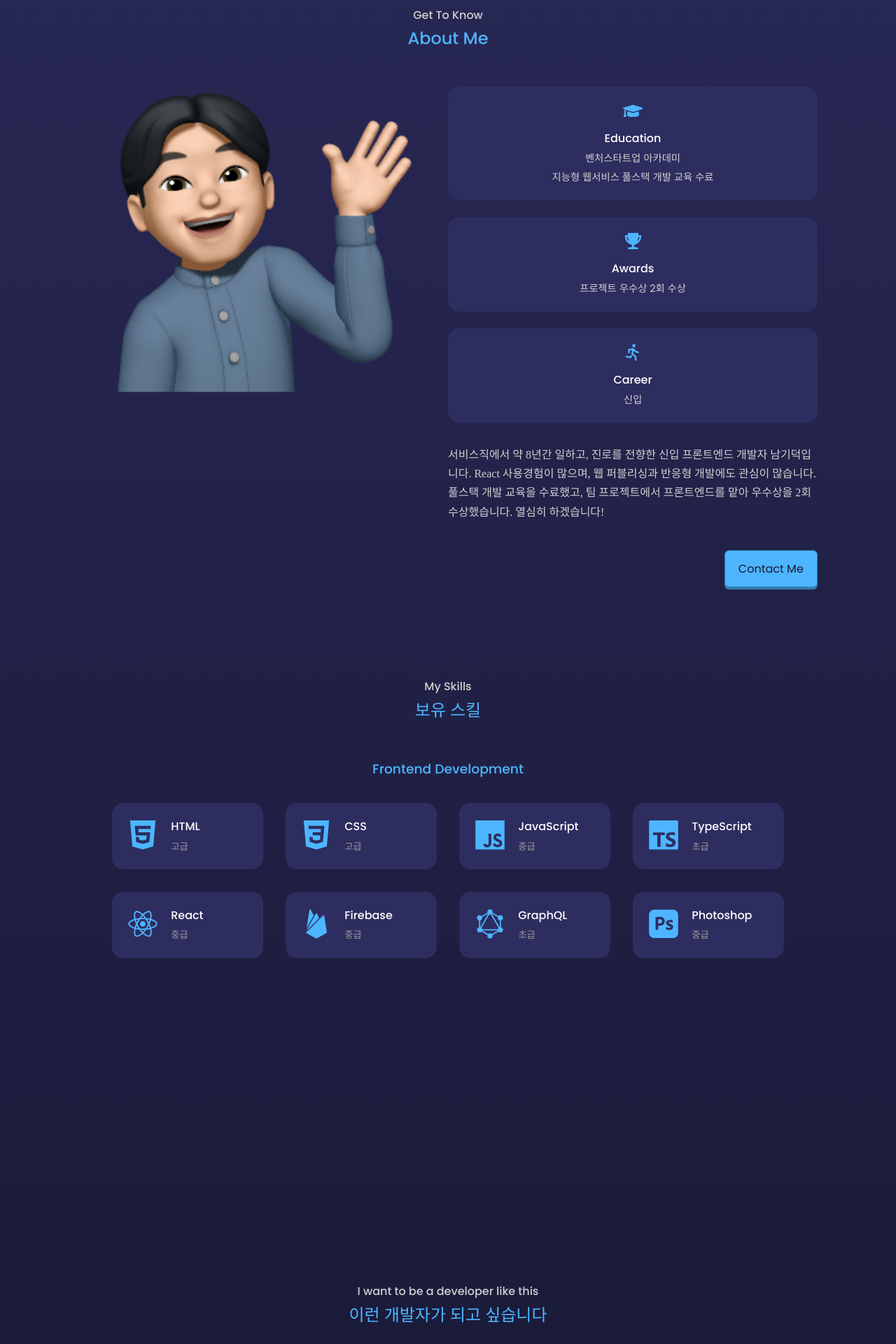
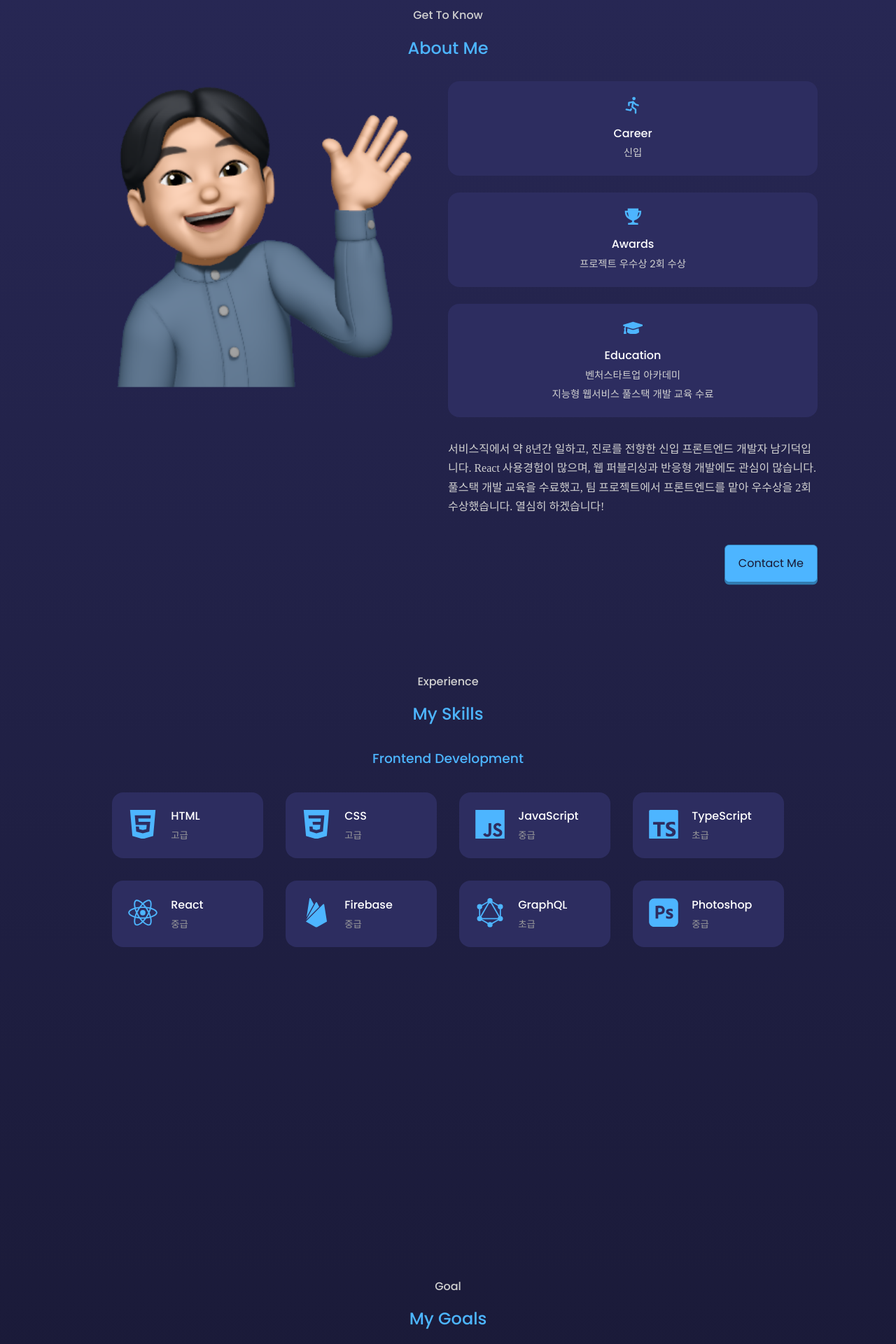
Before and after one commit to NamGideokk/portfolio-website, a React (Create React App) app: page / in a window 1280 px wide. Shown: the part 920-2840 px from the top of the page at 70% size. Built offline with nearby package versions, Linux system fonts and the light colour scheme; a web font is replaced by a local one.

Commit message:
SlideTitle > 제목 슬라이더 컴포넌트 추가, 모듈화

```diff
--- a/src/components/about/About.jsx
+++ b/src/components/about/About.jsx
@@ -4,12 +4,13 @@ import AVATAR from "../../assets/mimoticon.png";
 import { TbRun } from "react-icons/tb";
 import { FaGraduationCap } from "react-icons/fa";
 import { IoMdTrophy } from "react-icons/io";
+import SlideTitle from "../common/slideTitle/SlideTitle";
 
 const About = () => {
   return (
     <section id="about">
       <h4>Get To Know</h4>
-      <h2>About Me</h2>
+      <SlideTitle engTitle="About Me" korTitle="저를 소개합니다" />
       <div className="container about__container">
         <div className="about__me">
           <div className="about__me-image">
@@ -20,6 +21,16 @@ const About = () => {
         <div className="about__content">
           <div className="about__cards">
             <article className="about__card">
+              <TbRun className="about__icon" />
+              <h5>Career</h5>
+              <small>신입</small>
+            </article>
+            <article className="about__card">
+              <IoMdTrophy className="about__icon" />
+              <h5>Awards</h5>
+              <small>프로젝트 우수상 2회 수상</small>
+            </article>
+            <article className="about__card">
               <FaGraduationCap className="about__icon" />
               <h5>Education</h5>
               <small>
@@ -27,16 +38,6 @@ const About = () => {
                 <br />
                 지능형 웹서비스 풀스택 개발 교육 수료
               </small>
-            </article>
-            <article className="about__card">
-              <IoMdTrophy className="about__icon" />
-              <h5>Awards</h5>
-              <small>프로젝트 우수상 2회 수상</small>
-            </article>
-            <article className="about__card">
-              <TbRun className="about__icon" />
-              <h5>Career</h5>
-              <small>신입</small>
             </article>
           </div>
 
--- /dev/null
+++ b/src/components/common/slideTitle/SlideTitle.jsx
@@ -0,0 +1,16 @@
+import React from "react";
+import "./slideTitle.scss";
+
+const SlideTitle = ({ engTitle, korTitle }) => {
+  return (
+    <div className="title__wrapper">
+      <div className="slide-title">
+        <h2>{engTitle}</h2>
+        <h2 className="kor">{korTitle}</h2>
+        <h2>{engTitle}</h2>
+      </div>
+    </div>
+  );
+};
+
+export default SlideTitle;
--- /dev/null
+++ b/src/components/common/slideTitle/slideTitle.scss
@@ -0,0 +1,32 @@
+@import "../../../_variable.scss";
+
+.title__wrapper {
+  height: 41px;
+  margin: 0.5rem 0 2rem;
+  overflow: hidden;
+
+  .slide-title {
+    color: $accent-color;
+    text-align: center;
+    animation: slide-up 8s infinite forwards normal ease-in-out;
+
+    // h2 {
+    //   &:nth-child(1) {
+    //   }
+    //   &:nth-child(2) {
+    //   }
+    // }
+  }
+}
+
+@keyframes slide-up {
+  0% {
+    transform: translateY(0);
+  }
+  50% {
+    transform: translateY(-41px);
+  }
+  100% {
+    transform: translateY(-82px);
+  }
+}
--- a/src/components/contact/Contact.jsx
+++ b/src/components/contact/Contact.jsx
@@ -7,6 +7,7 @@ import Modal from "../modal/Modal";
 
 import emailjs from "emailjs-com";
 import { useRef } from "react";
+import SlideTitle from "../common/slideTitle/SlideTitle";
 
 const Contact = () => {
   const form = useRef();
@@ -70,8 +71,11 @@ const Contact = () => {
 
   return (
     <section id="contact">
-      <h4>Contact Me</h4>
-      <h2 className="kor">저에게 관심있는 분들의 연락을 기다립니다</h2>
+      <h4>Contact</h4>
+      <SlideTitle
+        engTitle="Contact Me"
+        korTitle="관심있는 분들의 연락을 기다립니다"
+      />
 
       <div className="container contact__container">
         <div className="contact__options">
--- a/src/components/experience/Experience.jsx
+++ b/src/components/experience/Experience.jsx
@@ -10,6 +10,7 @@ import {
   SiGraphql,
   SiAdobephotoshop,
 } from "react-icons/si";
+import SlideTitle from "../common/slideTitle/SlideTitle";
 
 const skills = [
   {
@@ -65,8 +66,8 @@ const skills = [
 const Experience = () => {
   return (
     <section id="experience">
-      <h4>My Skills</h4>
-      <h2 className="kor">보유 스킬</h2>
+      <h4>Experience</h4>
+      <SlideTitle engTitle="My Skills" korTitle="이런 스킬을 사용합니다" />
 
       <div className="container experience__container">
         <div className="experience__frontend">
--- a/src/components/portfolio/Portfolio.jsx
+++ b/src/components/portfolio/Portfolio.jsx
@@ -4,12 +4,13 @@ import "./portfolio.scss";
 import PFIMG01 from "../../assets/semiFinal.jpg";
 import PFIMG02 from "../../assets/final.jpg";
 import PFIMG03 from "../../assets/toy01.jpg";
+import SlideTitle from "../common/slideTitle/SlideTitle";
 
 const Portfolio = () => {
   return (
     <section id="portfolio">
-      <h4>My Recent Work</h4>
-      <h2 className="kor">프로젝트</h2>
+      <h4>Project</h4>
+      <SlideTitle engTitle="My Work" korTitle="작업한 프로젝트 입니다" />
 
       <div className="container portfolio__container">
         <PortfolioArticle
--- a/src/components/wantToBe/WantToBe.jsx
+++ b/src/components/wantToBe/WantToBe.jsx
@@ -3,12 +3,13 @@ import "./wantToBe.scss";
 import { BsFillPersonCheckFill } from "react-icons//bs";
 import { HiUsers } from "react-icons/hi";
 import { BsFillBarChartLineFill } from "react-icons/bs";
+import SlideTitle from "../common/slideTitle/SlideTitle";
 
 const WantToBe = () => {
   return (
     <section id="want-to-be">
-      <h4>I want to be a developer like this</h4>
-      <h2 className="kor">이런 개발자가 되고 싶습니다</h2>
+      <h4>Goal</h4>
+      <SlideTitle engTitle="My Goals" korTitle="이런 개발자가 되고 싶습니다" />
 
       <div className="container want__container">
         <article className="want">
```
